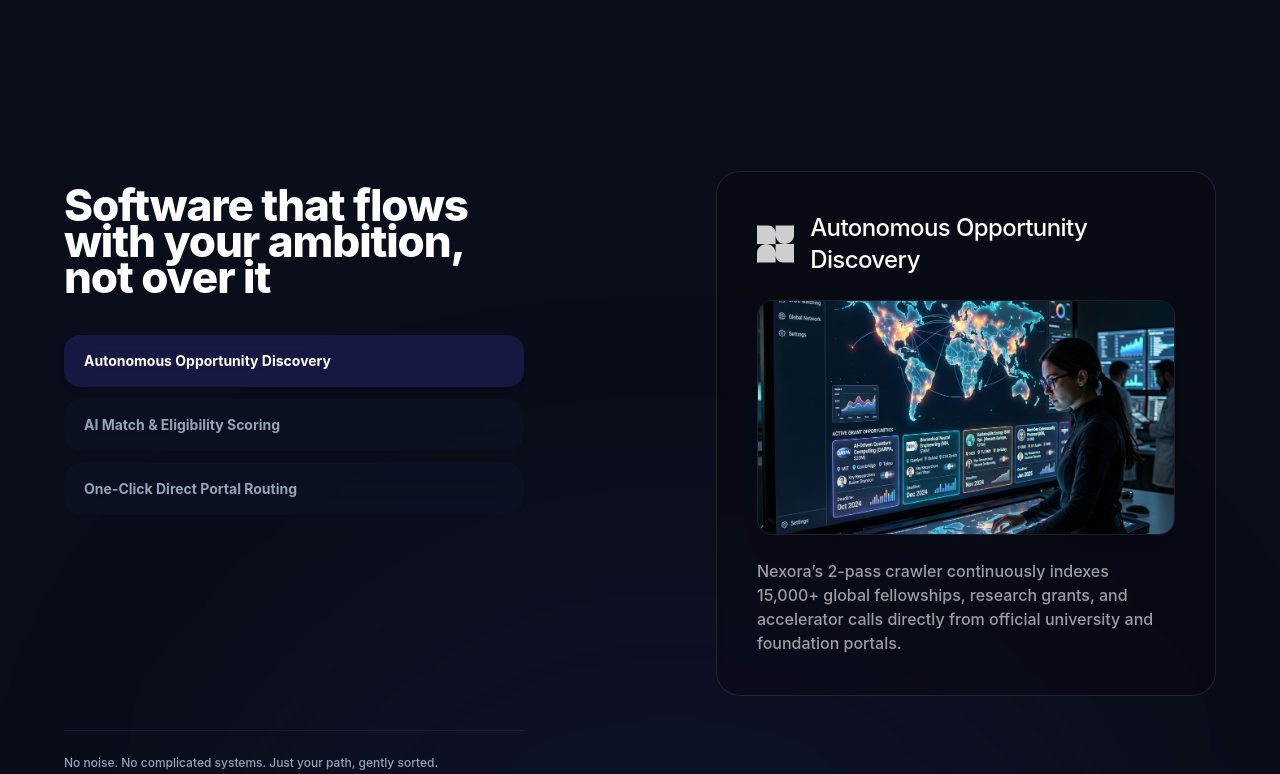
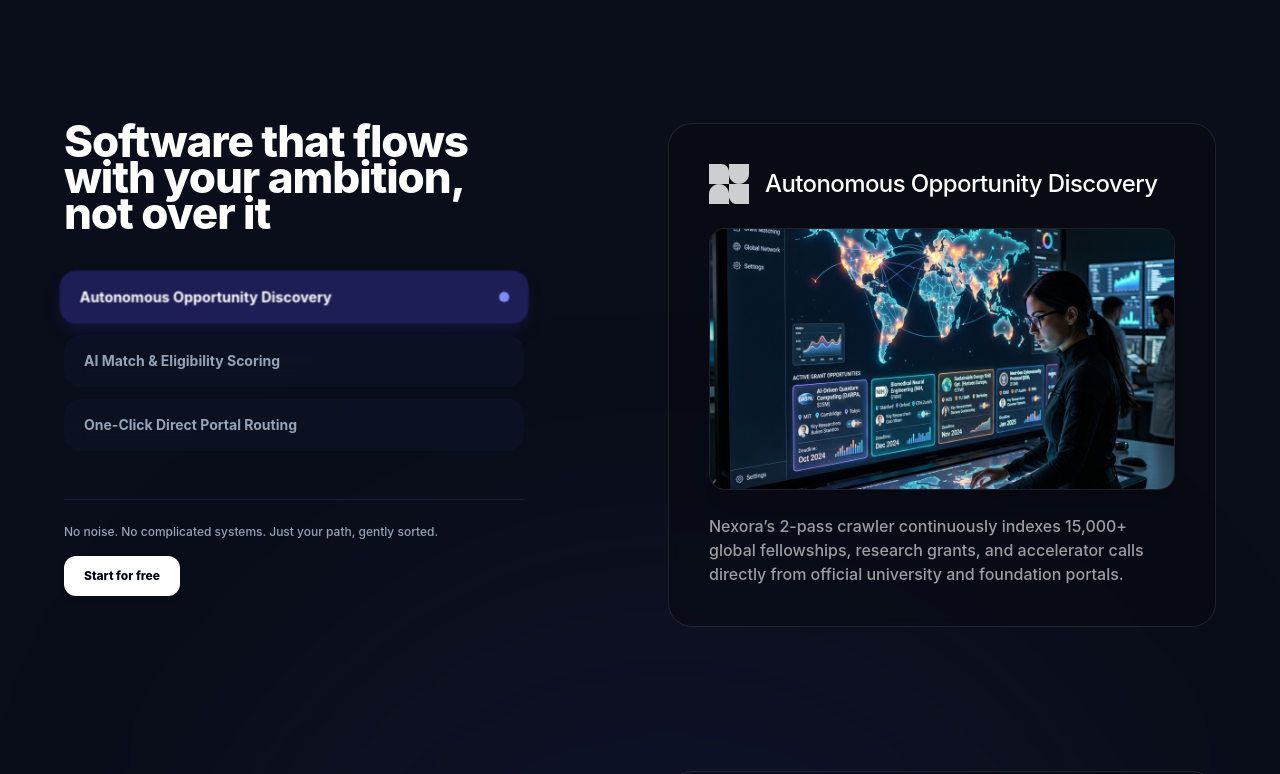
Before and after one commit to yagyaXsen/Nexora, a React (Vite) app in the folder frontend/: page / in a window 1280 px wide. Shown: the part 3420-4194 px from the top of the page. Built offline with nearby package versions, Linux system fonts and the light colour scheme; no server answers.

Commit message:
Enable smooth sequential scrolling of right feature cards while keeping left menu pinned in FeaturesSection

```diff
--- a/frontend/src/components/landing/FeaturesSection.jsx
+++ b/frontend/src/components/landing/FeaturesSection.jsx
@@ -122,15 +122,15 @@
   }
 
   return (
-    <section className="relative bg-[#0A0E1A] text-white overflow-hidden">
+    <section className="relative bg-[#0A0E1A] text-white">
       {/* Ambient Deep Navy / Indigo Glow */}
       <div className="absolute top-1/2 left-1/4 -translate-y-1/2 w-[700px] h-[700px] bg-indigo-900/20 rounded-full blur-[160px] pointer-events-none" />
 
-      <div className="relative z-10 px-5 md:px-10 lg:px-16 py-20 md:py-40 lg:py-48 max-w-7xl mx-auto">
-        <div className="lg:grid lg:grid-cols-[400px_1fr] xl:grid-cols-[460px_1fr] lg:gap-24 xl:gap-48 items-start">
+      <div className="relative z-10 px-5 md:px-10 lg:px-16 py-24 md:py-36 max-w-7xl mx-auto">
+        <div className="lg:grid lg:grid-cols-[400px_1fr] xl:grid-cols-[460px_1fr] lg:gap-24 xl:gap-36 items-start">
 
-          {/* Left Column - Sticky on Desktop with Navbar Clearance */}
-          <div className="hidden lg:flex lg:sticky lg:top-24 lg:h-[calc(100vh-8rem)] lg:flex-col lg:justify-between py-4">
+          {/* Left Column - Pinned Sticky Panel */}
+          <div className="hidden lg:flex lg:sticky lg:top-28 lg:self-start lg:flex-col lg:justify-between space-y-12">
             <div>
               <h2 className="text-white text-2xl sm:text-3xl lg:text-[44px] leading-[1.2] font-extrabold tracking-tight mb-10">
                 Software that flows with your ambition, not over it
@@ -143,13 +143,14 @@
                     <button
                       key={f.id}
                       onClick={() => scrollToFeature(f.id)}
-                      className={`text-left px-5 py-4 rounded-2xl transition-all duration-300 font-bold text-sm border backdrop-blur-md ${
+                      className={`text-left px-5 py-4 rounded-2xl transition-all duration-300 font-bold text-sm border backdrop-blur-md flex items-center justify-between ${
                         isActive
-                          ? 'bg-indigo-600/20 border-indigo-500/50 text-white shadow-md'
-                          : 'bg-slate-900/40 border-slate-800/60 text-slate-400 hover:text-slate-200 hover:bg-slate-800/40'
+                          ? 'bg-indigo-600/30 border-indigo-500/60 text-white shadow-lg shadow-indigo-950/50 scale-[1.02]'
+                          : 'bg-slate-900/50 border-slate-800/80 text-slate-400 hover:text-slate-200 hover:bg-slate-800/50'
                       }`}
                     >
-                      {f.title}
+                      <span>{f.title}</span>
+                      <span className={`w-2 h-2 rounded-full transition-all ${isActive ? 'bg-indigo-400 scale-125' : 'bg-transparent'}`} />
                     </button>
                   )
                 })}
@@ -169,8 +170,8 @@
             </div>
           </div>
 
-          {/* Right Column - Scrolling Cards with Reveal Motion */}
-          <div className="flex flex-col gap-12 md:gap-24">
+          {/* Right Column - Sequential Scrolling Opportunity Cards */}
+          <div className="flex flex-col gap-24 lg:gap-36">
             <h2 className="text-white text-2xl sm:text-3xl leading-[1.2] font-normal lg:hidden mb-8">
               Software that flows with your ambition, not over it
             </h2>
```
